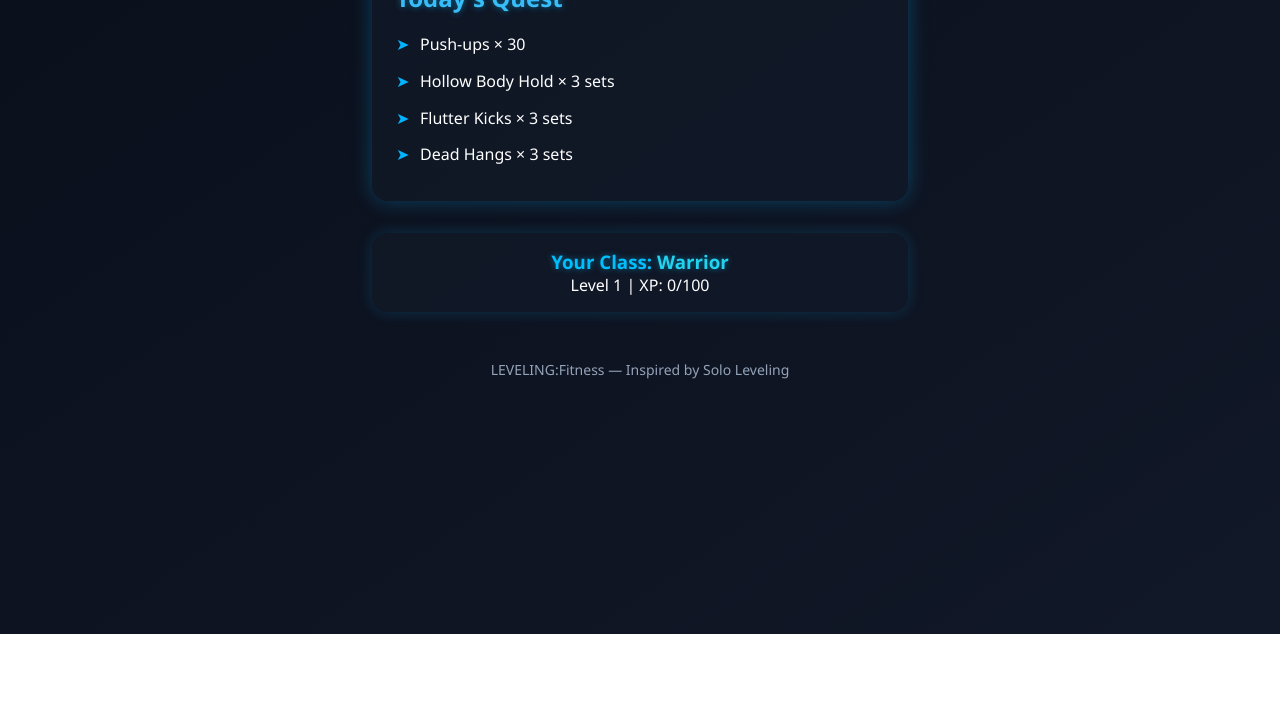
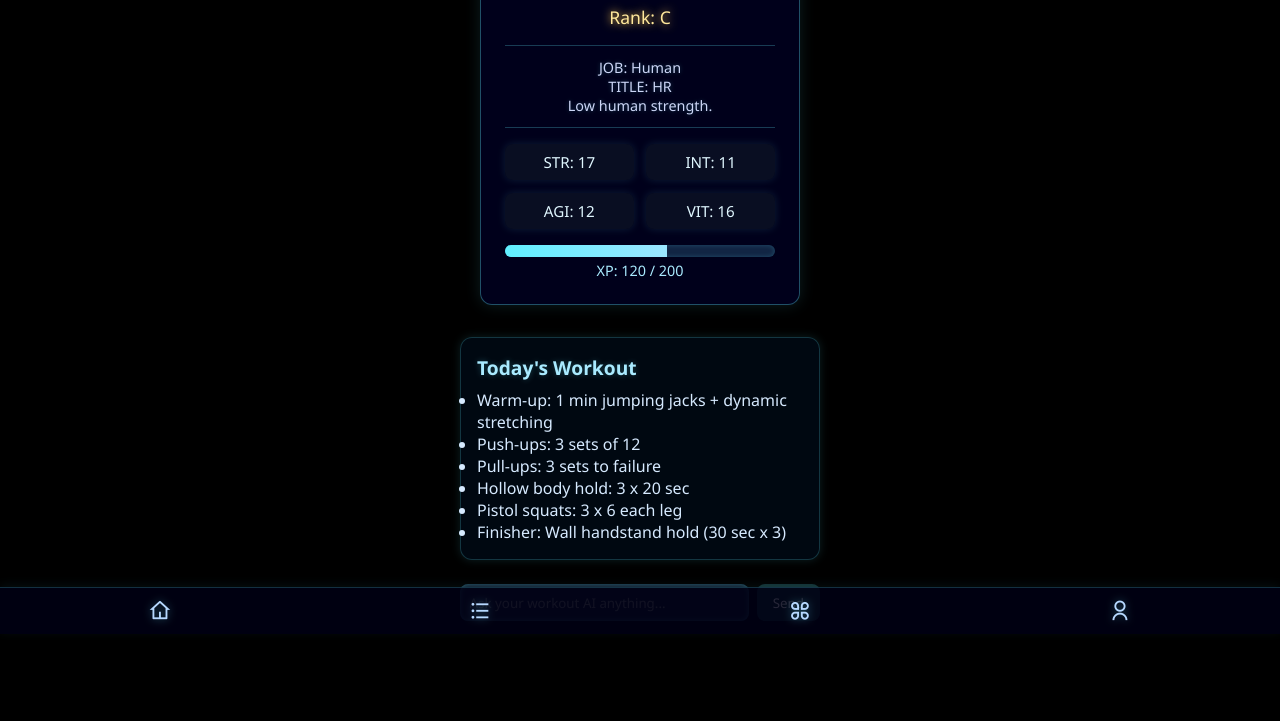
Before and after one commit to liqzx/Arise, a plain HTML site: page Index.html in a window 1280 px wide. Shown: the part 166-887 px from the top of the page. Before the commit the page ends 800 px from the top, so only its background shows below. Drawn offline with nearby package versions, Linux system fonts and the light colour scheme.

Commit message:
Update Index.html

```diff
--- a/Index.html
+++ b/Index.html
@@ -3,139 +3,269 @@
 <head>
   <meta charset="UTF-8" />
   <meta name="viewport" content="width=device-width, initial-scale=1.0" />
-  <meta name="theme-color" content="#0a0f1b" />
-  <link rel="manifest" href="manifest.json" />
-  <link rel="stylesheet" href="style.css" />
+  <title>LEVELING:Fitness</title>
   <link rel="icon" href="icons/icon-192.png" type="image/png">
-  <title>LEVELING:Fitness</title>
+  <link href="https://cdn.jsdelivr.net/npm/remixicon@2.5.0/fonts/remixicon.css" rel="stylesheet">
   <style>
-    body {
+    * {
       margin: 0;
+      padding: 0;
+      box-sizing: border-box;
       font-family: 'Segoe UI', sans-serif;
-      background: linear-gradient(145deg, #0a0f1b, #111827);
-      color: #fff;
-      overflow-x: hidden;
     }
 
-    .app {
-      max-width: 600px;
-      margin: auto;
-      padding: 2rem;
-      animation: fadeIn 1s ease-in-out;
+    body {
+      background: #000000;
+      color: #d6eaff;
+      min-height: 100vh;
+      display: flex;
+      flex-direction: column;
+      align-items: center;
+      padding: 1rem;
+      padding-bottom: 100px;
     }
 
-    .app-header h1 {
-      font-size: 2rem;
-      color: #00b4ff;
+    .status-box {
+      background: rgba(0, 0, 30, 0.9);
+      border: 1px solid #60efff55;
+      border-radius: 12px;
+      padding: 1.5rem;
+      margin-top: 2rem;
+      max-width: 320px;
+      width: 100%;
+      box-shadow: 0 0 15px #60efff20;
       text-align: center;
-      margin-bottom: 2rem;
-      animation: glow 2s infinite alternate;
     }
 
-    .app-header h1 span {
-      color: #38bdf8;
+    .status-box h1 {
+      font-size: 3rem;
+      color: #9be6ff;
+      text-shadow: 0 0 10px #60efff90;
+      margin-bottom: 0.2rem;
     }
 
-    .workout-card {
-      background: rgba(17, 24, 39, 0.8);
-      border-radius: 1rem;
-      padding: 1.5rem;
-      margin-bottom: 2rem;
-      box-shadow: 0 0 20px rgba(0, 180, 255, 0.3);
-      transition: transform 0.3s;
+    .status-box h2 {
+      font-size: 1rem;
+      color: #a3bffa;
+      text-transform: uppercase;
+      margin-bottom: 0.5rem;
     }
 
-    .workout-card:hover {
-      transform: scale(1.02);
+    .rank-display {
+      font-size: 1.1rem;
+      margin-bottom: 1rem;
+      color: #ffe89c;
+      text-shadow: 0 0 8px #ffc94b;
+      transition: color 0.5s, text-shadow 0.5s;
     }
 
-    .workout-card h2 {
-      color: #38bdf8;
-      margin-bottom: 1rem;
+    .rank-up {
+      color: #ff7f50 !important;
+      text-shadow: 0 0 12px #ff7f50, 0 0 20px #ffae73 !important;
+      transition: color 0.5s ease-in-out, text-shadow 0.5s ease-in-out;
     }
 
-    .workout-card ul {
-      list-style: none;
-      padding-left: 0;
+    .status-info {
+      border-top: 1px solid #60efff40;
+      border-bottom: 1px solid #60efff40;
+      padding: 0.75rem 0;
+      margin-bottom: 1rem;
+      font-size: 0.9rem;
+      color: #ccd6f6;
+      text-shadow: 0 0 4px #60efff40;
     }
 
-    .workout-card li {
-      margin-bottom: 0.5rem;
-      position: relative;
-      padding-left: 1.5rem;
+    .stats-grid {
+      display: grid;
+      grid-template-columns: repeat(2, 1fr);
+      gap: 0.8rem;
+      font-size: 0.95rem;
+      color: #e0f7ff;
     }
 
-    .workout-card li::before {
-      content: '➤';
-      position: absolute;
-      left: 0;
-      color: #00b4ff;
+    .stats-grid div {
+      background: rgba(14, 21, 37, 0.7);
+      padding: 0.5rem 1rem;
+      border-radius: 8px;
+      box-shadow: 0 0 8px #60efff20;
     }
 
-    .class-info {
-      text-align: center;
-      background: rgba(17, 24, 39, 0.8);
-      border-radius: 1rem;
-      padding: 1rem;
-      box-shadow: 0 0 15px rgba(0, 180, 255, 0.2);
-      animation: fadeInUp 1s ease-in-out;
+    .nav-bar {
+      position: fixed;
+      bottom: 0;
+      left: 0;
+      width: 100%;
+      background: rgba(0, 0, 20, 0.85);
+      border-top: 1px solid #60efff33;
+      display: flex;
+      justify-content: space-around;
+      padding: 0.75rem 0;
+      box-shadow: 0 -2px 10px #60efff10;
     }
 
-    .class-info h3 span {
-      color: #22d3ee;
+    .nav-bar i {
+      font-size: 1.4rem;
+      color: #b6d8ff;
+      filter: drop-shadow(0 0 4px #60efff60);
     }
 
-    footer {
-      margin-top: 3rem;
-      text-align: center;
-      font-size: 0.875rem;
-      color: #94a3b8;
+    .ai-box {
+      margin-top: 2rem;
+      width: 100%;
+      max-width: 360px;
     }
 
-    @keyframes fadeIn {
-      from { opacity: 0; transform: translateY(-20px); }
-      to { opacity: 1; transform: translateY(0); }
+    .workout-box {
+      background: rgba(0, 10, 20, 0.85);
+      padding: 1rem;
+      border: 1px solid #60efff33;
+      border-radius: 12px;
+      box-shadow: 0 0 10px #60efff22;
+      margin-bottom: 1.5rem;
     }
 
-    @keyframes fadeInUp {
-      from { opacity: 0; transform: translateY(30px); }
-      to { opacity: 1; transform: translateY(0); }
+    .workout-box h3 {
+      font-size: 1.2rem;
+      margin-bottom: 0.5rem;
+      color: #a9eaff;
+      text-shadow: 0 0 6px #60efff44;
     }
 
-    @keyframes glow {
-      from { text-shadow: 0 0 5px #0ff, 0 0 10px #0ff; }
-      to { text-shadow: 0 0 10px #0ff, 0 0 20px #0ff; }
+    .chat-input {
+      display: flex;
+      gap: 0.5rem;
+      margin-top: 1rem;
+    }
+
+    .chat-input input {
+      flex: 1;
+      padding: 0.6rem;
+      border-radius: 8px;
+      border: none;
+      background: #111a2b;
+      color: #ffffff;
+      box-shadow: inset 0 0 5px #60efff55;
+    }
+
+    .chat-input button {
+      padding: 0.6rem 1rem;
+      background: #60efff33;
+      color: #ffffff;
+      border: none;
+      border-radius: 8px;
+      cursor: pointer;
+      transition: background 0.3s;
+    }
+
+    .chat-input button:hover {
+      background: #60efff66;
+    }
+
+    .xp-bar {
+      height: 12px;
+      background: #122544;
+      border-radius: 6px;
+      overflow: hidden;
+      box-shadow: inset 0 0 5px #60efff33;
+      margin-top: 1rem;
+    }
+
+    .xp-bar-fill {
+      height: 100%;
+      background: linear-gradient(90deg, #60efff, #9be6ff);
+      width: 60%;
+      transition: width 0.5s ease-in-out;
+    }
+
+    .xp-label {
+      text-align: center;
+      font-size: 0.9rem;
+      margin-top: 0.25rem;
+      color: #a9eaff;
     }
   </style>
 </head>
 <body>
-  <div class="app">
-    <header class="app-header">
-      <h1>LEVELING<span>:Fitness</span></h1>
-    </header>
-
-    <main>
-      <section class="workout-card">
-        <h2>Today's Quest</h2>
-        <ul>
-          <li>Push-ups × 30</li>
-          <li>Hollow Body Hold × 3 sets</li>
-          <li>Flutter Kicks × 3 sets</li>
-          <li>Dead Hangs × 3 sets</li>
-        </ul>
-      </section>
-
-      <section class="class-info">
-        <h3>Your Class: <span id="userClass">Warrior</span></h3>
-        <p>Level 1 | XP: <span id="xp">0</span>/100</p>
-      </section>
-    </main>
-
-    <footer>
-      <p>LEVELING:Fitness — Inspired by Solo Leveling</p>
-    </footer>
+  <div class="status-box">
+    <h1>15</h1>
+    <h2>Level</h2>
+    <div class="rank-display">Rank: <span id="rankText">D</span></div>
+    <div class="status-info">
+      <div>JOB: Human</div>
+      <div>TITLE: HR</div>
+      <div>Low human strength.</div>
+    </div>
+    <div class="stats-grid">
+      <div>STR: 17</div>
+      <div>INT: 11</div>
+      <div>AGI: 12</div>
+      <div>VIT: 16</div>
+    </div>
+    <div class="xp-bar">
+      <div class="xp-bar-fill"></div>
+    </div>
+    <div class="xp-label">XP: 120 / 200</div>
   </div>
 
-  <script src="script.js"></script>
+  <div class="ai-box">
+    <div class="workout-box">
+      <h3>Today's Workout</h3>
+      <ul>
+        <li>Warm-up: 1 min jumping jacks + dynamic stretching</li>
+        <li>Push-ups: 3 sets of 12</li>
+        <li>Pull-ups: 3 sets to failure</li>
+        <li>Hollow body hold: 3 x 20 sec</li>
+        <li>Pistol squats: 3 x 6 each leg</li>
+        <li>Finisher: Wall handstand hold (30 sec x 3)</li>
+      </ul>
+    </div>
+    <div class="chat-input">
+      <input type="text" id="chatInput" placeholder="Ask your workout AI anything...">
+      <button onclick="generateResponse()">Send</button>
+    </div>
+  </div>
+
+  <div class="nav-bar">
+    <i class="ri-home-4-line"></i>
+    <i class="ri-list-unordered"></i>
+    <i class="ri-apps-line"></i>
+    <i class="ri-user-line"></i>
+  </div>
+
+  <script>
+    const level = 15;
+    const rankText = document.getElementById("rankText");
+
+    function getRank(level) {
+      if (level < 5) return "E";
+      if (level < 10) return "D";
+      if (level < 20) return "C";
+      if (level < 30) return "B";
+      if (level < 40) return "A";
+      if (level < 50) return "S";
+      return "SS";
+    }
+
+    function updateRank() {
+      const newRank = getRank(level);
+      const currentRank = rankText.textContent;
+
+      if (newRank !== currentRank) {
+        rankText.classList.add("rank-up");
+        rankText.textContent = newRank;
+        setTimeout(() => {
+          rankText.classList.remove("rank-up");
+        }, 1000);
+      }
+    }
+
+    function generateResponse() {
+      const input = document.getElementById("chatInput").value.trim();
+      if (!input) return;
+      alert(`(AI): You asked: "${input}"`);
+    }
+
+    updateRank();
+  </script>
 </body>
 </html>
```
